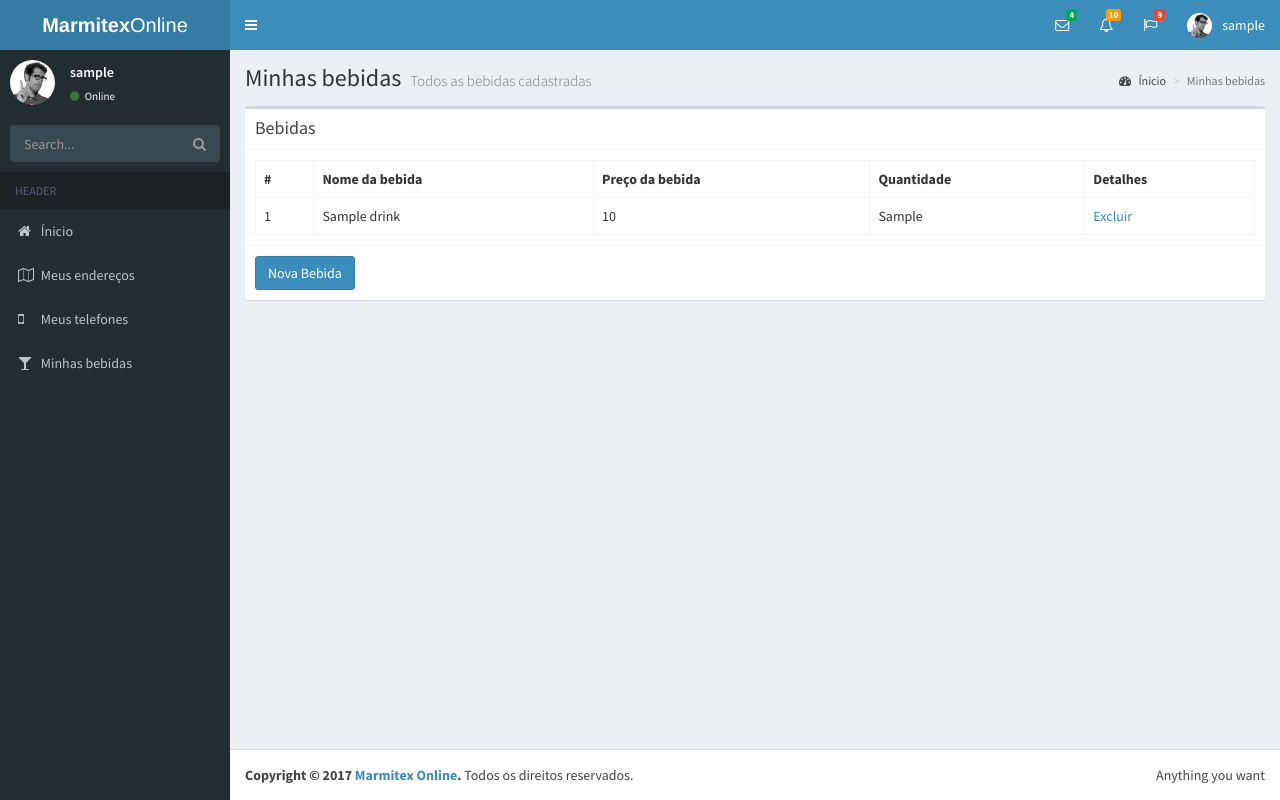
After one commit to doughenri2/japonesys, a PHP site: page /drinks.php in a window 1280 px wide. The commit adds this page. Run offline with PHP 8.4, Linux system fonts and the light colour scheme; the visitor is signed in with stand-in values (Sample User, id 1); tables that the repository leaves empty or names only in its code hold one stand-in row (values such as "Sample post"); some libraries are stand-ins or nearby versions.

Commit message:
Feature de bebidas

```diff
--- /dev/null
+++ b/sys/drinks.php
@@ -0,0 +1,169 @@
+<!DOCTYPE html>
+<!--
+This is a starter template page. Use this page to start your new project from
+scratch. This page gets rid of all links and provides the needed markup only.
+-->
+<html>
+<head>
+  <meta charset="utf-8">
+  <meta http-equiv="X-UA-Compatible" content="IE=edge">
+  <title>Minhas bebidas</title>
+  <?php
+  require("func/func.php");
+  verifySession();
+  ?>
+  <!-- Tell the browser to be responsive to screen width -->
+  <meta content="width=device-width, initial-scale=1, maximum-scale=1, user-scalable=no" name="viewport">
+  <!-- Bootstrap 3.3.6 -->
+  <link rel="stylesheet" href="../components_sys/bootstrap/css/bootstrap.min.css">
+  <!-- Font Awesome -->
+  <link rel="stylesheet" href="https://cdnjs.cloudflare.com/ajax/libs/font-awesome/4.5.0/css/font-awesome.min.css">
+  <!-- Ionicons -->
+  <link rel="stylesheet" href="https://cdnjs.cloudflare.com/ajax/libs/ionicons/2.0.1/css/ionicons.min.css">
+  <!-- Theme style -->
+  <link rel="stylesheet" href="../components_sys/dist/css/AdminLTE.min.css">
+  <!-- AdminLTE Skins. We have chosen the skin-blue for this starter
+        page. However, you can choose any other skin. Make sure you
+        apply the skin class to the body tag so the changes take effect.
+  -->
+
+  <style>
+    #div_addresses{
+      display: none;
+      padding: 0px;
+    }
+  </style>
+
+
+  <link rel="stylesheet" href="../components_sys/dist/css/skins/skin-blue.min.css">
+
+  <!-- HTML5 Shim and Respond.js IE8 support of HTML5 elements and media queries -->
+  <!-- WARNING: Respond.js doesn't work if you view the page via file:// -->
+  <!--[if lt IE 9]>
+  <script src="https://oss.maxcdn.com/html5shiv/3.7.3/html5shiv.min.js"></script>
+  <script src="https://oss.maxcdn.com/respond/1.4.2/respond.min.js"></script>
+  <![endif]-->
+</head>
+<body class="hold-transition skin-blue sidebar-mini">
+  <?php require("layout/layout.php"); ?>
+<div class="wrapper">
+
+  <?php
+  topmenu();
+  aside();
+  ?>
+
+  <!-- Content Wrapper. Contains page content -->
+  <div class="content-wrapper">
+    <!-- Content Header (Page header) -->
+    <section class="content-header">
+      <h1>
+        Minhas bebidas
+        <small>Todos as bebidas cadastradas</small>
+      </h1>
+      <ol class="breadcrumb">
+        <li><a href="../sys/"><i class="fa fa-dashboard"></i> Ínicio</a></li>
+        <li class="active">Minhas bebidas</li>
+      </ol>
+    </section>
+    <section class="content">
+
+      <div class="box">
+              <div class="box-header with-border">
+                <h3 class="box-title">Bebidas</h3>
+
+              </div>
+              <div class="box-body">
+                <?php
+                require("../connection/bd_connection.php");
+                $SQL = "SELECT * FROM drinks WHERE id_user = '".$_SESSION['id_user']."'";
+                $result = mysqli_query($con, $SQL) or die(mysqli_error($con));
+                if(mysqli_num_rows($result) > 0){
+                  ?>
+                  <table class="table table-bordered">
+                      <tbody><tr>
+                        <th>#</th>
+                        <th>Nome da bebida</th>
+                        <th>Preço da bebida</th>
+                        <th>Quantidade</th>
+                        <th>Detalhes</th>
+                      </tr>
+                      <?php
+                      while($row = mysqli_fetch_assoc($result)){
+                        echo "
+                            <tr>
+                              <td>".$row['id']."</td>
+                              <td>".$row['drink_name']."</td>
+                              <td>".$row['drink_price']."</td>
+                              <td>".$row['qtd_drink']."</td>
+                              <td>
+                              <a href='#' class='edit_link' id='".$row['id']."'> Excluir </a>
+                              </td>
+                            </tr>";
+                      }
+                       ?>
+                    </tbody></table>
+                  <?php
+                }else{
+                  echo "<h4> Você não possui bebidas cadastradas. </h4>";
+                }
+                ?>
+              </div>
+              <!-- /.box-body -->
+              <div class="box-footer">
+                <button type='button' class='btn btn-primary' data-toggle='modal' data-target='#modalCadastro'> Nova Bebida </button>
+              </div>
+              <!-- /.box-footer-->
+            </div>
+          <!-- Modal -->
+          <div class="modal fade" id="modalCadastro" tabindex="-1" role="dialog" aria-labelledby="myModalLabel">
+            <div class="modal-dialog" role="document">
+              <div class="modal-content">
+                <div class="modal-header">
+                  <button type="button" class="close" data-dismiss="modal" aria-label="Close"><span aria-hidden="true">&times;</span></button>
+                  <h4 class="modal-title" id="myModalLabel">Nova bebida</h4>
+                </div>
+                <div class="modal-body">
+
+                  <label> Nome da bebida</label>
+                  <div class="form-group has-feedback">
+                    <input type="text" class="form-control" id="drink_name" placeholder="Nome do telefone" >
+                    <span class="glyphicon glyphicon-user form-control-feedback"></span>
+                  </div>
+                  <label> Preço da bebida </label>
+                  <div class="form-group has-feedback">
+                    <input type="text" class="form-control" id="drink_price" placeholder="Preço da bebida" >
+                    <span class="glyphicon glyphicon-user form-control-feedback"></span>
+                  </div>
+                  <label> Quantidade </label>
+                  <div class="form-group has-feedback">
+                    <input type="number" class="form-control" id="qtd_drink" placeholder="Quantidade da bebida" >
+                    <span class="glyphicon glyphicon-user form-control-feedback"></span>
+                  </div>
+                </div>
+                <div class="modal-footer">
+                  <button type="button" class="btn btn-default" data-dismiss="modal">Fechar</button>
+                  <button type="button" class="btn btn-primary" id='btn_save_drink'>Salvar</button>
+                </div>
+              </div>
+            </div>
+          </div>
+
+    </section>
+  </div>
+  <?php
+  rodape();
+
+   ?>
+
+  <div class="control-sidebar-bg"></div>
+</div>
+
+
+<script src="../components_sys/plugins/jQuery/jquery-2.2.3.min.js"></script>
+<script src="../components_sys/bootstrap/js/bootstrap.min.js"></script>
+<script src="../components_sys/dist/js/app.min.js"></script>
+<script src="js/drinksjs.js"></script>
+
+</body>
+</html>
--- /dev/null
+++ b/sys/js/drinksjs.js
@@ -0,0 +1,68 @@
+$("#btn_save_drink").click(function(){
+  var drink_name = $("#drink_name").val();
+  var drink_price = $("#drink_price").val();
+  var qtd_drink = $("#qtd_drink").val();
+  if(drink_name == ""){
+      alert("Digite o nome da bebida");
+      $("#drink_name").focus();
+  }else if(drink_price == ""){
+    alert("Digite o preço da bebida");
+    $("#drink_price").focus();
+  }else if(drink_price == ""){
+    alert("Digite a quantidade existente");
+    $("#qtd_drink").focus();
+  }else{
+    $.post( "new_drink.php", {
+      drink_name: drink_name,
+      drink_price: drink_price,
+      qtd_drink: qtd_drink
+     })
+    .done(function( data ) {
+      var obj = jQuery.parseJSON(data);
+      if(obj.status){
+        alert(obj.message);
+        location.reload();
+      }else{
+        alert(obj.message);
+      }
+    });
+  }
+});
+
+
+
+$(".edit_link").click(function(){
+  var c = confirm("Você tem certeza que deseja excluir?");
+  if(c){
+    $.post( "del_drink.php", {
+      id: $(this).attr('id')
+     })
+    .done(function( data ) {
+      var obj = jQuery.parseJSON(data);
+      if(obj.status){
+        alert(obj.message);
+        location.reload();
+      }else{
+        alert(obj.message);
+      }
+    });
+  }
+});
+
+$("#delete_address").click(function(){
+  var c = confirm("Você tem certeza que deseja excluir?");
+  if(c){
+    $.post( "del_addr.php", {
+      id: $("#id_addr").val()
+     })
+    .done(function( data ) {
+      var obj = jQuery.parseJSON(data);
+      if(obj.status){
+        alert(obj.message);
+        location.reload();
+      }else{
+        alert(obj.message);
+      }
+    });
+  }
+});
--- a/sys/layout/layout.php
+++ b/sys/layout/layout.php
@@ -205,6 +205,8 @@ function topmenu(){
 
           <li><a href="addresses.php"><i class="fa fa-map-o"></i> <span>Meus endereços</span></a></li>
           <li><a href="phones.php"><i class="fa fa-mobile-phone"></i> <span>Meus telefones</span></a></li>
+          <li><a href="drinks.php"><i class="fa fa-glass"></i> <span>Minhas bebidas</span></a></li>'
+
           <!-- <li><a href="#"><i class="fa fa-link"></i> <span>Another Link</span></a></li>
           <li class="treeview">
             <a href="#"><i class="fa fa-link"></i> <span>Multilevel</span>
```
Also changed, not shown: sys/del_drink.php (added, +21 -0 lines), sys/new_drink.php (added, +25 -0 lines).
